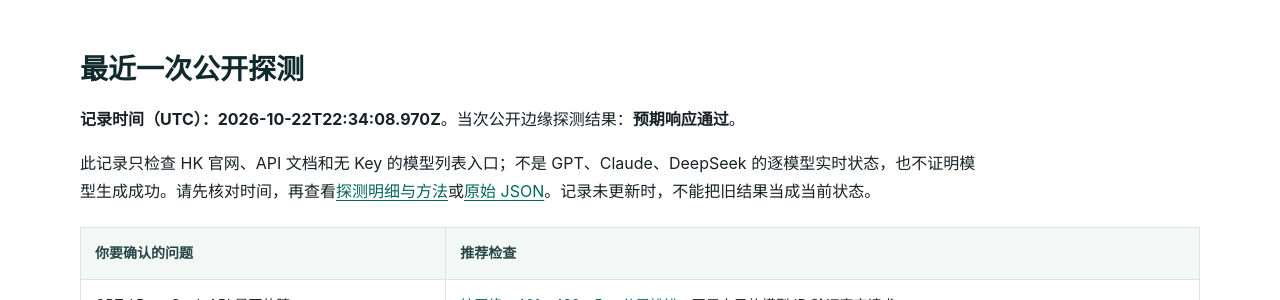
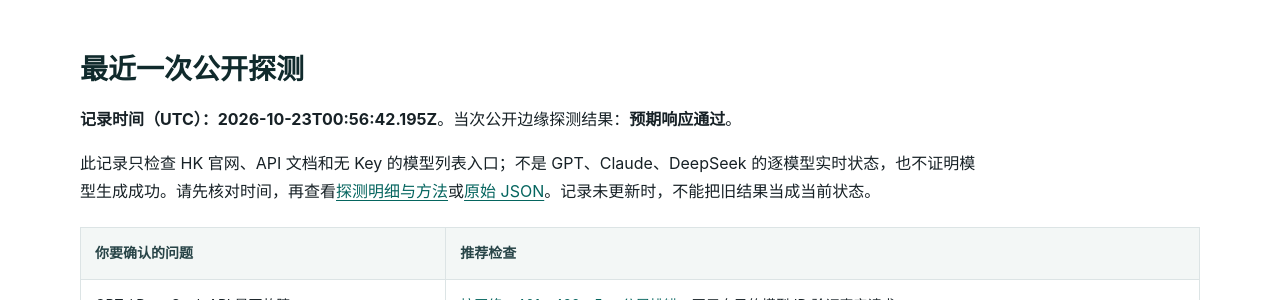
Before and after one commit to KKWANG4444/api-status, a Jekyll site: the page built from index.md, in a window 1280 px wide and 900 px high, scrolled down 364 px. Shown: the part 151-451 px from the top of the window. Built offline with Jekyll 4.4.1, drawn with Linux system fonts in a browser that asks for light colours.

Commit message:
chore: update public edge status

```diff
--- a/_data/status.json
+++ b/_data/status.json
@@ -1,7 +1,7 @@
 {
   "status": "operational",
-  "checked_at": "2026-10-22T22:34:08.970Z",
-  "duration_ms": 538,
+  "checked_at": "2026-10-23T00:56:42.195Z",
+  "duration_ms": 996,
   "overall": true,
   "components": [
     {
@@ -10,7 +10,7 @@
       "url": "https://www.aifast.hk/",
       "ok": true,
       "status": 200,
-      "elapsed_ms": 479,
+      "elapsed_ms": 943,
       "content_type": "text/html; charset=utf-8",
       "detail": "Expected public edge response"
     },
@@ -20,7 +20,7 @@
       "url": "https://api.aifast.hk/",
       "ok": true,
       "status": 200,
-      "elapsed_ms": 281,
+      "elapsed_ms": 331,
       "content_type": "text/html",
       "detail": "Expected public edge response"
     },
@@ -30,7 +30,7 @@
       "url": "https://www.aifast.hk/v1/models",
       "ok": true,
       "status": 401,
-      "elapsed_ms": 504,
+      "elapsed_ms": 951,
       "content_type": "application/json; charset=utf-8",
       "detail": "Expected public edge response"
     }
--- a/data/status.json
+++ b/data/status.json
@@ -1,7 +1,7 @@
 {
   "status": "operational",
-  "checked_at": "2026-10-22T22:34:08.970Z",
-  "duration_ms": 538,
+  "checked_at": "2026-10-23T00:56:42.195Z",
+  "duration_ms": 996,
   "overall": true,
   "components": [
     {
@@ -10,7 +10,7 @@
       "url": "https://www.aifast.hk/",
       "ok": true,
       "status": 200,
-      "elapsed_ms": 479,
+      "elapsed_ms": 943,
       "content_type": "text/html; charset=utf-8",
       "detail": "Expected public edge response"
     },
@@ -20,7 +20,7 @@
       "url": "https://api.aifast.hk/",
       "ok": true,
       "status": 200,
-      "elapsed_ms": 281,
+      "elapsed_ms": 331,
       "content_type": "text/html",
       "detail": "Expected public edge response"
     },
@@ -30,7 +30,7 @@
       "url": "https://www.aifast.hk/v1/models",
       "ok": true,
       "status": 401,
-      "elapsed_ms": 504,
+      "elapsed_ms": 951,
       "content_type": "application/json; charset=utf-8",
       "detail": "Expected public edge response"
     }
```
